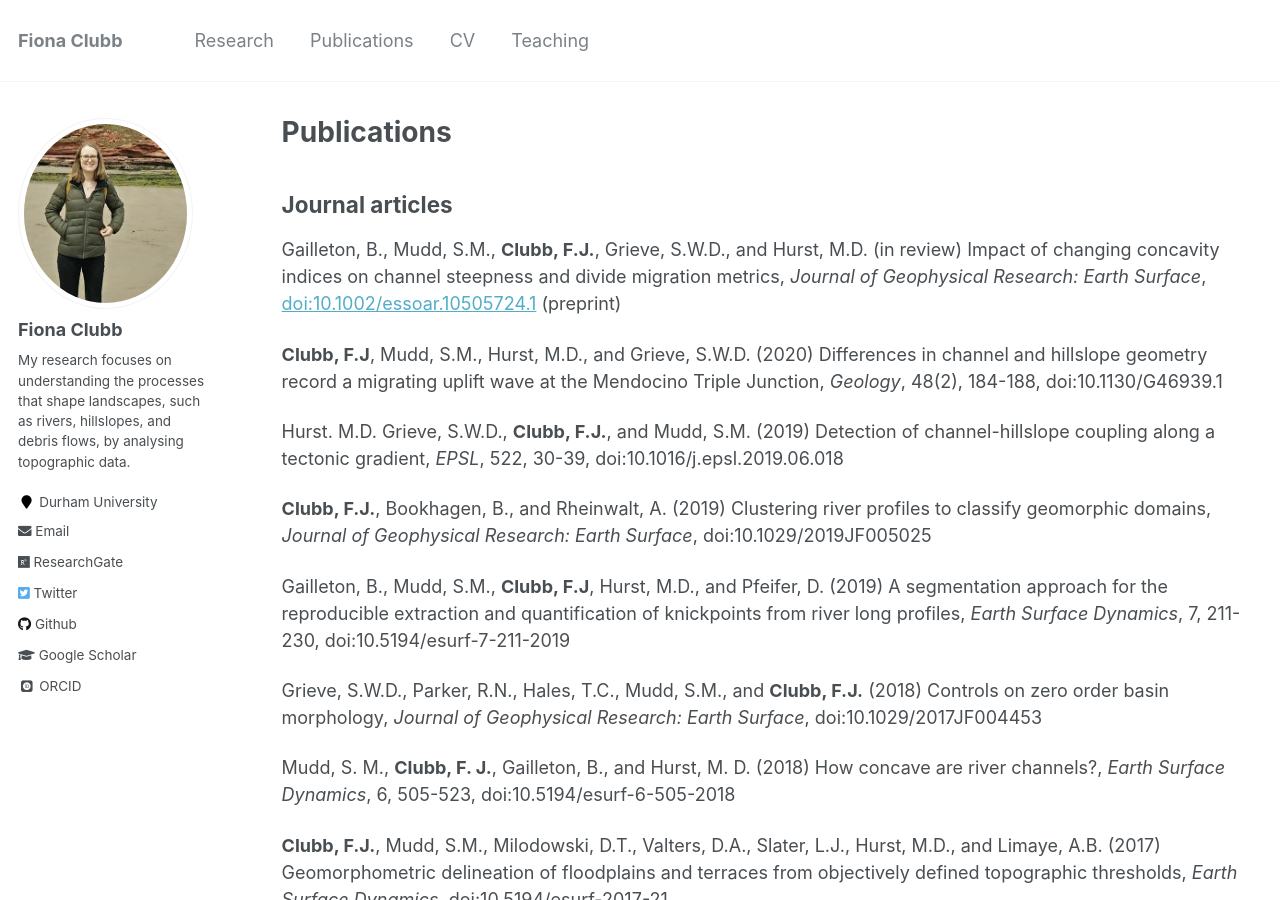
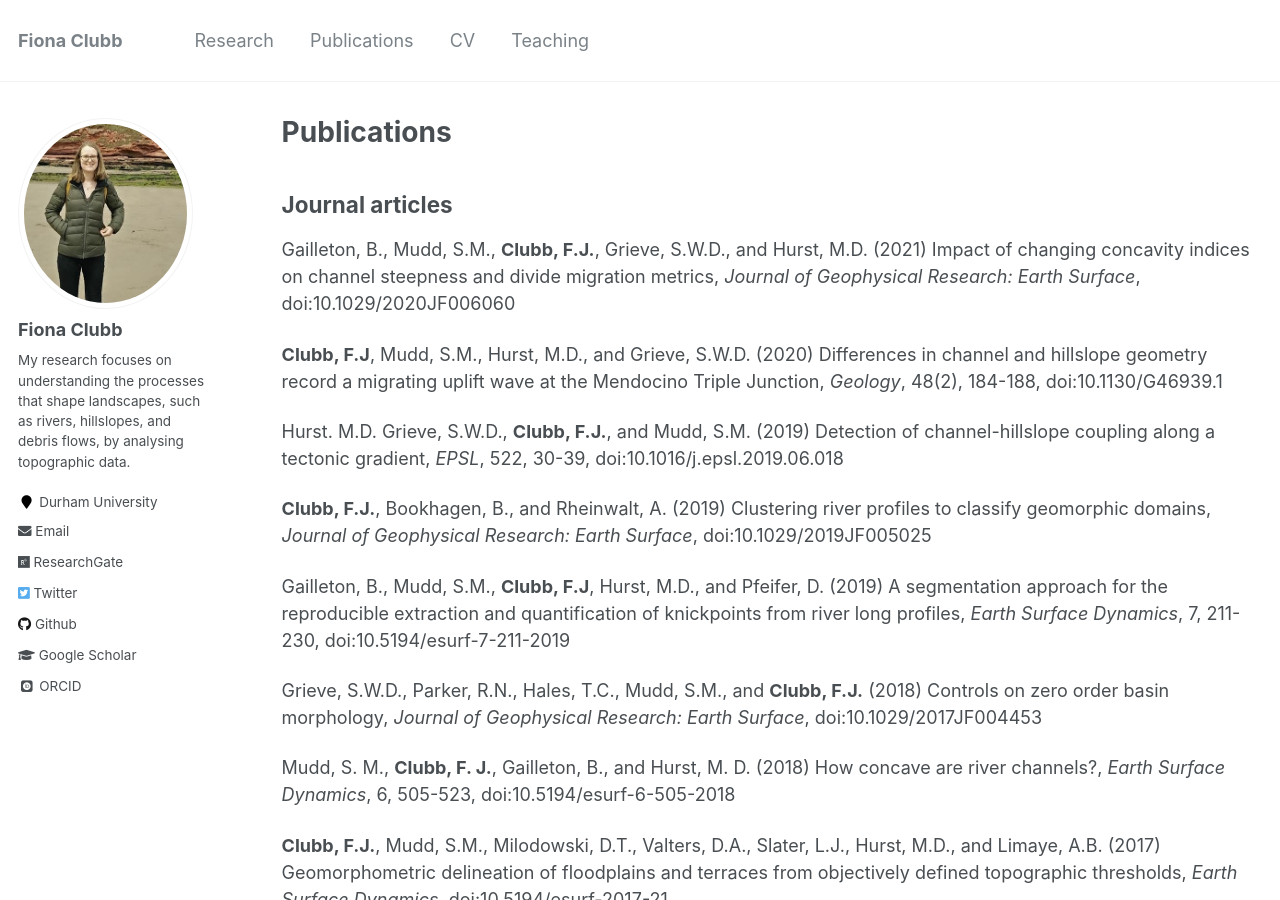
Before and after one commit to fclubb/fclubb.github.io, a Jekyll site: the page built from _pages/publications.md, in a window 1280 px wide and 900 px high. Built offline with Jekyll 4.4.1, drawn with Linux system fonts in a browser that asks for light colours; some web fonts are replaced.

Commit message:
updating pubs

```diff
--- a/_pages/publications.md
+++ b/_pages/publications.md
@@ -7,7 +7,7 @@
 
 ## Journal articles
 
-Gailleton, B., Mudd, S.M., **Clubb, F.J.**, Grieve, S.W.D., and Hurst, M.D. (in review) Impact of changing concavity indices on channel steepness and divide migration metrics, _Journal of Geophysical Research: Earth Surface_, [doi:10.1002/essoar.10505724.1](https://doi.org/10.1002/essoar.10505724.1) (preprint)
+Gailleton, B., Mudd, S.M., **Clubb, F.J.**, Grieve, S.W.D., and Hurst, M.D. (2021) Impact of changing concavity indices on channel steepness and divide migration metrics, _Journal of Geophysical Research: Earth Surface_, doi:10.1029/2020JF006060
 
 **Clubb, F.J**, Mudd, S.M., Hurst, M.D., and Grieve, S.W.D. (2020) Differences in channel and hillslope geometry record a migrating uplift wave at the Mendocino Triple Junction, _Geology_, 48(2), 184-188, doi:10.1130/G46939.1
 
```
